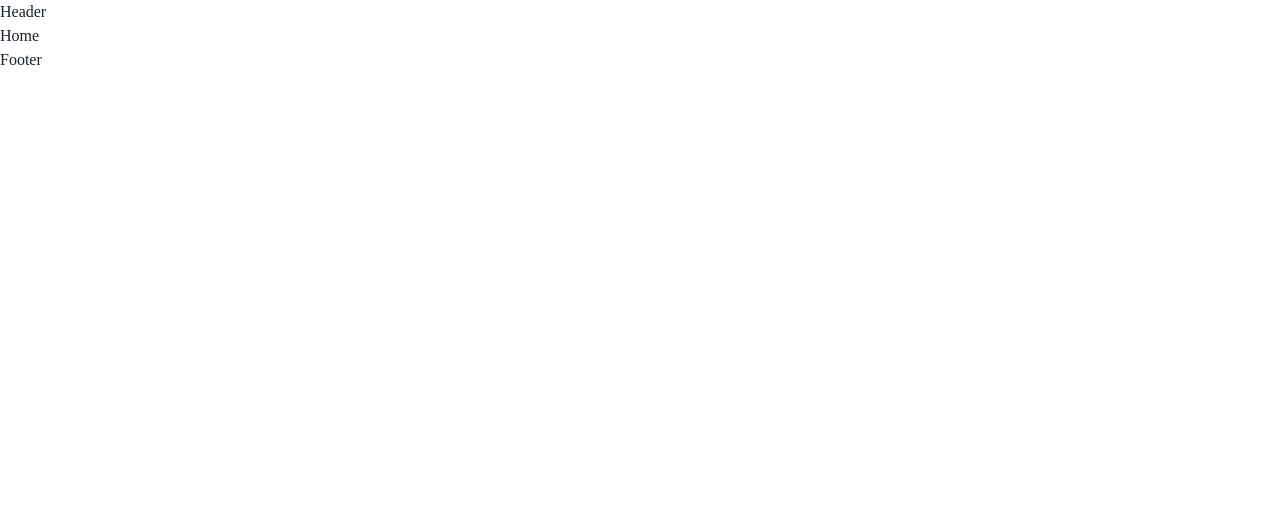
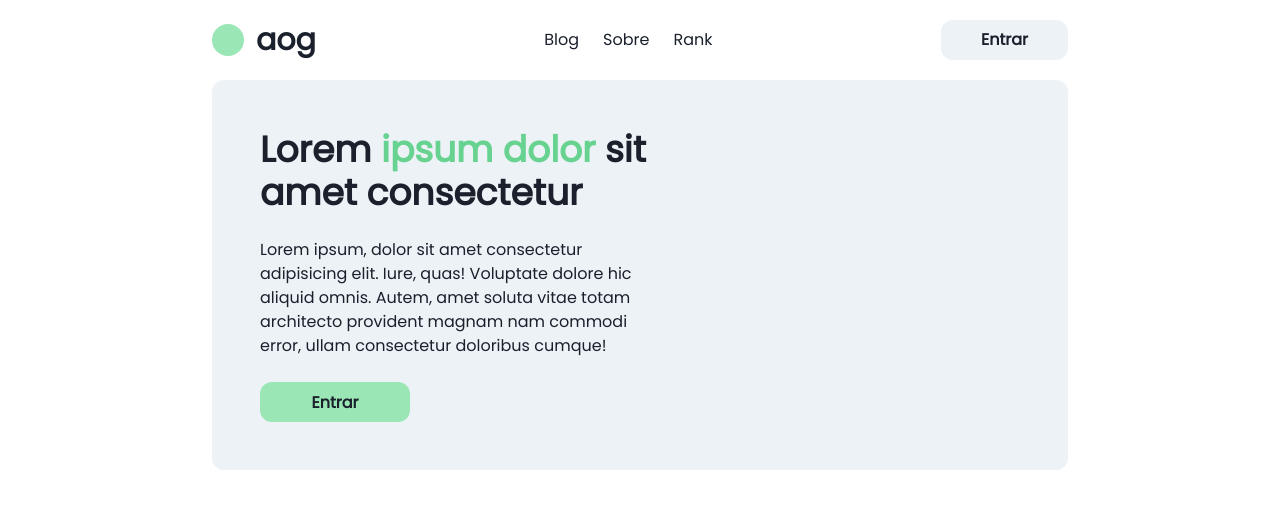
Before and after one commit to Kuriel23/foryou-website, a Next.js app: page / in a window 1280 px wide. Shown: the top 508 px of the page. Built offline with nearby package versions, Linux system fonts and the light colour scheme; no server answers.

Commit message:
feat: create header and navigation

```diff
--- a/src/components/molecules/Footer.tsx
+++ b/src/components/molecules/Footer.tsx
@@ -1,5 +1,5 @@
-import { Text } from '@chakra-ui/react';
+import { Flex } from '@chakra-ui/react';
 
 export function Footer(): JSX.Element {
-  return <Text>Footer</Text>;
+  return <Flex>Footer</Flex>;
 }
--- a/src/components/molecules/Header.tsx
+++ /dev/null
@@ -1,5 +0,0 @@
-import { Text } from '@chakra-ui/react';
-
-export function Header(): JSX.Element {
-  return <Text>Header</Text>;
-}
--- /dev/null
+++ b/src/components/molecules/Header/Navigation.tsx
@@ -0,0 +1,29 @@
+import { HStack, Text } from '@chakra-ui/react';
+
+const navigation = [
+  {
+    name: 'blog',
+    title: 'Blog',
+    tag: '#blog',
+  },
+  {
+    name: 'about',
+    title: 'Sobre',
+    tag: '#about',
+  },
+  {
+    name: 'rank',
+    title: 'Rank',
+    href: '/ranking',
+  },
+];
+
+export function Navigation(): JSX.Element {
+  return (
+    <HStack spacing={6}>
+      {navigation.map(item => (
+        <Text key={item.name}>{item.title}</Text>
+      ))}
+    </HStack>
+  );
+}
--- /dev/null
+++ b/src/components/molecules/Header/index.tsx
@@ -0,0 +1,101 @@
+import {
+  Box,
+  Button,
+  Flex,
+  Heading,
+  Menu,
+  Text,
+  Icon,
+  MenuButton,
+  MenuList,
+  MenuItem,
+  Avatar,
+  MenuDivider,
+} from '@chakra-ui/react';
+import { signIn, signOut, useSession } from 'next-auth/react';
+import {
+  CaretDown,
+  CaretUp,
+  SignOut,
+  User,
+  UserCircle,
+  Gear,
+} from 'phosphor-react';
+
+import { Navigation } from './Navigation';
+
+export function Header(): JSX.Element {
+  const { data: session } = useSession();
+
+  return (
+    <Flex
+      w="100%"
+      h={20}
+      maxW={1240}
+      px={48}
+      m="0 auto"
+      align="center"
+      justify="space-between"
+    >
+      <Flex align="center" gap={3}>
+        <Box w={8} h={8} borderRadius="full" bgColor="green.200" />
+
+        <Heading fontWeight={600} fontSize="3xl">
+          aog
+        </Heading>
+      </Flex>
+
+      <Navigation />
+
+      {session ? (
+        <Menu isLazy placement="bottom-end">
+          {({ isOpen }) => (
+            <>
+              <MenuButton as={Flex} isActive={isOpen}>
+                <Flex align="center" gap={2}>
+                  <Avatar w={10} h={10} bgColor="green.200" icon={<User />} />
+
+                  <Text fontWeight={600}>{session.user?.name}</Text>
+
+                  {isOpen ? <CaretUp size={22} /> : <CaretDown size={22} />}
+                </Flex>
+              </MenuButton>
+
+              <MenuList maxW="160px">
+                <MenuItem gap="0.3rem">
+                  <Icon as={UserCircle} w="25px" h="25px" />
+
+                  <Text as="span" fontWeight="300">
+                    Meu Perfil
+                  </Text>
+                </MenuItem>
+
+                <MenuItem gap="0.3rem">
+                  <Icon as={Gear} w="25px" h="25px" />
+
+                  <Text as="span" fontWeight="300">
+                    Configurações
+                  </Text>
+                </MenuItem>
+
+                <MenuDivider />
+
+                <MenuItem gap="0.3rem" onClick={() => signOut()}>
+                  <Icon as={SignOut} w="25px" h="25px" />
+
+                  <Text as="span" fontWeight="300">
+                    Sair
+                  </Text>
+                </MenuItem>
+              </MenuList>
+            </>
+          )}
+        </Menu>
+      ) : (
+        <Button px={10} borderRadius={12} onClick={() => signIn('discord')}>
+          Entrar
+        </Button>
+      )}
+    </Flex>
+  );
+}
--- a/src/components/organisms/Home.tsx
+++ /dev/null
@@ -1,5 +0,0 @@
-import { Text } from '@chakra-ui/react';
-
-export function Home(): JSX.Element {
-  return <Text>Home</Text>;
-}
--- /dev/null
+++ b/src/components/organisms/Home/index.tsx
@@ -0,0 +1,38 @@
+import { Flex, Heading, Text, Button } from '@chakra-ui/react';
+
+export function Home(): JSX.Element {
+  return (
+    <Flex
+      w="100%"
+      maxW={1240}
+      px={48}
+      m="0 auto 10rem auto"
+      justify="space-between"
+    >
+      <Flex
+        w="100%"
+        flexDir="column"
+        p={12}
+        borderRadius={12}
+        bgColor="gray.100"
+      >
+        <Flex w="100%" flexDir="column" align="flex-start" maxW={400} gap={6}>
+          <Heading fontWeight={900} sx={{ span: { color: 'green.300' } }}>
+            Lorem <span>ipsum dolor</span> sit amet consectetur
+          </Heading>
+
+          <Text>
+            Lorem ipsum, dolor sit amet consectetur adipisicing elit. Iure,
+            quas! Voluptate dolore hic aliquid omnis. Autem, amet soluta vitae
+            totam architecto provident magnam nam commodi error, ullam
+            consectetur doloribus cumque!
+          </Text>
+
+          <Button px={10} width="150px" borderRadius={12} bgColor="green.200">
+            Entrar
+          </Button>
+        </Flex>
+      </Flex>
+    </Flex>
+  );
+}
--- a/src/components/templates/DefaultLayout.tsx
+++ b/src/components/templates/DefaultLayout.tsx
@@ -11,7 +11,9 @@ export function DefaultLayout({ children }: PropsWithChildren): JSX.Element {
 
       {children}
 
-      <Footer />
+      {/*
+
+      <Footer /> */}
     </Flex>
   );
 }
--- /dev/null
+++ b/src/theme/colors.ts
@@ -0,0 +1,3 @@
+export const colors = {
+  discord: '#5865F2',
+};
--- a/src/theme/fonts.ts
+++ b/src/theme/fonts.ts
@@ -1,6 +1,4 @@
-import type { RecursiveObject } from '@chakra-ui/react';
-
-export const fonts: RecursiveObject<string> = {
-  heading: 'M PLUS 2',
-  body: 'Figtree',
+export const fonts = {
+  heading: "'Poppins', sans-serif",
+  body: "'Poppins', sans-serif",
 };
--- a/src/theme/index.ts
+++ b/src/theme/index.ts
@@ -1,10 +1,12 @@
 import { extendTheme } from '@chakra-ui/react';
 
+import { colors } from './colors';
 import { config } from './config';
 import { fonts } from './fonts';
 import { styles } from './styles';
 
 export const theme = extendTheme({
+  colors,
   config,
   fonts,
   styles,
```
